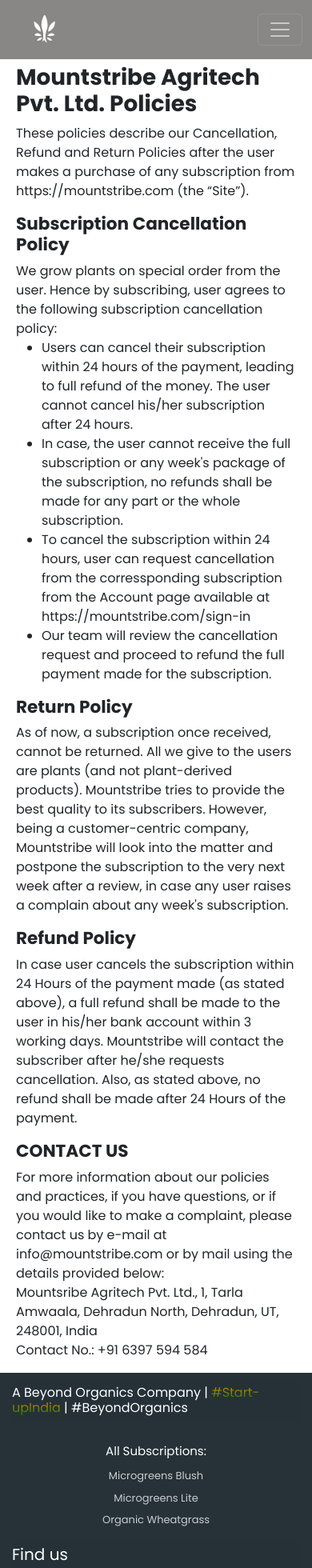
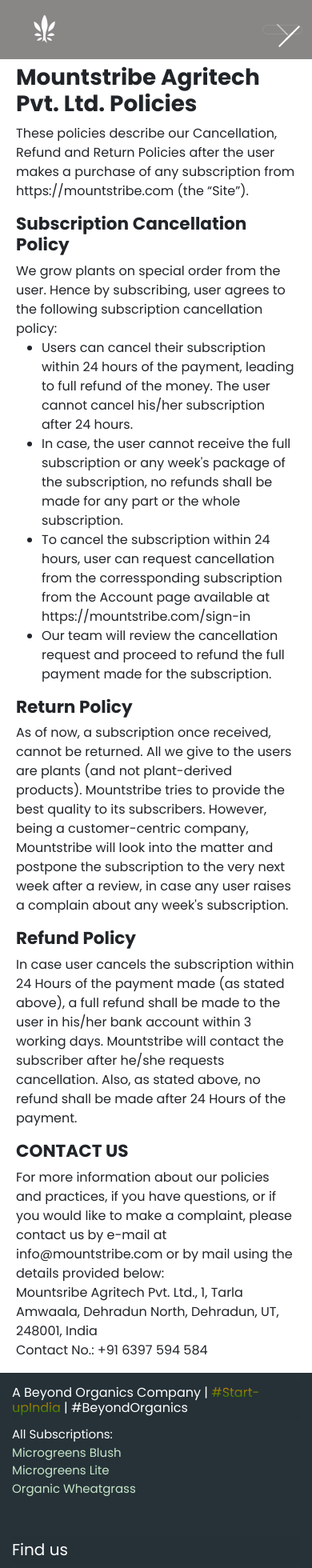
Before and after one commit to 007hyno/Mountstribe-Task1, a React (Create React App) app: page /policies in a window 390 px wide. Shown: the top 1960 px of the page at 80% size. Built offline with nearby package versions, Linux system fonts and the light colour scheme.

Commit message:
added style and animation

```diff
--- a/package.json
+++ b/package.json
@@ -18,7 +18,7 @@
     "jquery": "^3.6.3",
     "mdb-react-ui-kit": "^5.1.0",
     "react": "^18.2.0",
-    "react-bootstrap": "^2.7.0",
+    "react-bootstrap": "^2.7.2",
     "react-dom": "^18.2.0",
     "react-parallax": "^3.5.1",
     "react-router-dom": "^6.6.2",
--- a/src/assets/css/container.css
+++ b/src/assets/css/container.css
@@ -4,7 +4,9 @@
 }
 
 h2{
-  font-weight: bolder;
+  font-weight: 0;
+  color: #06152d;
+  font-size: 2rem;
 }
 
 
--- a/src/assets/css/footer-style.css
+++ b/src/assets/css/footer-style.css
@@ -164,15 +164,16 @@
 		padding: 10px 3px 10px 3px;
 	}
 	p.mb2.footerLinks {
-		display: flex;
-		justify-content: center;
-		align-items: center;
-		flex-direction: column;
+		display: inline;
+		/* display: flex; */
+		/* justify-content: center;
+		align-items: center; */
+		/* flex-direction: column; */
 	}
 	.headin5_amrc{
 		background-color: #00000006;
 		padding: 5px 0px;
-		margin-bottom: 18px;
+		margin-bottom: 6px;
 	}
 	/* removing padding */
 	.nav-link {
@@ -221,4 +222,8 @@
 	.footer_ul_amrc li{
 		margin: 0px 1px !important;
 	}
+
+	.footersubs{
+		display: flex;
+	}
 }
--- a/src/assets/css/home-style.css
+++ b/src/assets/css/home-style.css
@@ -27,13 +27,17 @@
 }
 @media only screen and (max-width: 767px) and (min-width: 501px) {
     .jumbo{
-        padding:0.2rem 0.1rem ;
+        padding:0.4rem 0.1rem ;
     background-color: #eceff1;
     }
     .jumbo-title{
+        margin-top: 40px;
         text-align: center;
         text-transform: capitalize;
         letter-spacing:3.4px;
+    }
+    .jumbo-title h2{
+        font-size: 2rem;
     }
 }
 
@@ -47,8 +51,19 @@
         text-transform: capitalize;
         letter-spacing:2.4px;
         font-weight: 100;
-        margin-top: 10px;
+        margin-top: 40px;
         margin-bottom: -9px;
+
+    }
+    .jumbo-title h2{
+        color: #06152dc5;
+
+    }
+    .jumbo-desc{
+        font-size: 0.8rem;
+        letter-spacing:0px;
+        color: #06152dc5;
+
     }
     .lead{
         font-size: 1rem;
@@ -128,6 +143,8 @@
 }
 
 /*Style for product list*/
+.text-secondary{
+}
 .products-banner {
     padding: 80px 190px;
     background-color: #eceff1;
@@ -150,7 +167,7 @@
 }
 .product-category-name a {
     text-decoration: none;
-    color: #1ecbe1;
+    color: #1ecbe1 !important;
     font-size: 18px;
     transition: all 0.27s ease-in-out;
 }
@@ -169,6 +186,7 @@
         max-width: 100px;
     }
     .product-category-name a {
+
         padding: 4px;
         font-size: 16px;
     }
--- a/src/assets/css/navbarStyle.css
+++ b/src/assets/css/navbarStyle.css
@@ -8,6 +8,55 @@
   transition: 0.25s ease-in;
 
 }
+
+/* 🔴 /// */
+
+.navbar-toggler span {
+  display: block;
+  position: relative;
+  width: 24px;
+  height: 2px;
+  transition: transform 0.5s;
+}
+
+.navbar-toggler span::before,
+.navbar-toggler span::after {
+  content: "";
+  position: absolute;
+  width: 24px;
+  height: 2px;
+  background-color: #fff;
+  transition: transform 0.5s;
+}
+
+.navbar-toggler span::before {
+  transform: translateY(-8px);
+}
+
+.navbar-toggler span::after {
+  transform: translateY(8px);
+}
+
+.navbar-toggler.collapsed span {
+  transform: rotate(45deg);
+}
+
+.navbar-toggler.collapsed span::before {
+  transform: rotate(90deg) translateX(6px);
+}
+
+.navbar-toggler.collapsed span::after {
+  transform: rotate(-90deg) translateX(6px);
+}
+
+/* //🔴  */
+
+
+
+
+
+
+
 .container{
   justify-content: space-evenly;
 /* top: 0;
--- a/src/components/Footer.js
+++ b/src/components/Footer.js
@@ -9,32 +9,32 @@
 				<div className="row">
 					<div className="col-12">
 						<h6 className="headin5_amrc col_white_amrc pt2">A Beyond Organics Company | <span className="start-up">#Start-upIndia</span> | #BeyondOrganics</h6>
-						<p className="mb2 footerLinks">
+						<p className="mb2 footerLinks footersubs">
 
-	          <span className="col_white_amrc  footer-text ">All Subscriptions: </span>
+							<span className="col_white_amrc  footer-text ">All Subscriptions: </span>
 
-					   <Link to='/store/microgreens-blush'><p className='footer-links '> Microgreens Blush</p> </Link>
+							<Link to='/store/microgreens-blush'><span className='footer-links '> Microgreens Blush</span> </Link>
 
-					    <p className='footer-links dash'>|</p>
+							<span className='footer-links dash'>|</span>
 
-						<Link to='/store/microgreens-lite'><p className='footer-links '> Microgreens Lite</p> </Link>
+							<Link to='/store/microgreens-lite'><span className='footer-links '> Microgreens Lite</span> </Link>
 
-					    <p className='footer-links dash'>|</p>
+							<span className='footer-links dash'>|</span>
 
-						<Link to='/store/organic-wheatgrass'><p className='footer-links '> Organic Wheatgrass</p> </Link>
+							<Link to='/store/organic-wheatgrass'><span className='footer-links '> Organic Wheatgrass</span> </Link>
 
-	                </p>
+						</p>
 					</div>
 				</div>
 				<div className="row">
 					<div className=" col-sm-4 col-md col-sm-4  col-12 col">
-						<h5 className="headin5_amrc col_white_amrc pt2 rp">Find us</h5>
-						<p className="mb9"> Mountstribe is a startup nestled in the Himalayas. We want to change the landscape of Indian Agricultural industry by producing and providing Highly Nutritious & Chemical-Free 'Organic' food.</p>
-						<p><i className="fa fa-location-arrow"></i> C/O Balam Singh, 1 Tarla Amwaala, Dehradun, Uttarakhand - 248001 </p>
-						<p><i className="fa fa fa-envelope"></i> info@mountstribe.com  </p>
+						<h5 className="headin5_amrc col_white_amrc pt2 rp mt-5">Find us</h5>
+						<p className="mb7"> Mountstribe is a startup nestled in the Himalayas. We want to change the landscape of Indian Agricultural industry by producing and providing Highly Nutritious & Chemical-Free 'Organic' food.</p>
+						<p><i className="fa fa-location-arrow mt-4"></i> C/O Balam Singh, 1 Tarla Amwaala, Dehradun, Uttarakhand - 248001 </p>
+						<p><i className="fa fa fa-envelope mt-4"></i> info@mountstribe.com  </p>
 					</div>
 					<div className=" col-sm-4 col-md  col-6 col">
-						<h5 className="headin5_amrc col_white_amrc pt2">Quick links</h5>
+						<h5 className="headin5_amrc col_white_amrc pt2 mt-4">Quick links</h5>
 						<ul className="footer_ul_amrc">
 							<li><Link to='/' className=''>Home</Link></li>
 							<li><Link to='/store' className=''>Store</Link></li>
@@ -44,7 +44,7 @@
 						</ul>
 					</div>
 					<div className=" col-sm-4 col-md  col-6 col">
-						<h5 className="headin5_amrc col_white_amrc pt2">Resources</h5>
+						<h5 className="headin5_amrc col_white_amrc pt2 mt-4">Resources</h5>
 						<ul className="footer_ul_amrc">
 							<li><Link to='/terms-and-conditions' className=''>Terms & Conditions</Link></li>
 							<li><Link to='/privacy-policy' className=''>Privacy Policy</Link></li>
--- a/src/components/NavCom.js
+++ b/src/components/NavCom.js
@@ -1,4 +1,4 @@
-import React,{useState,useEffect} from 'react'
+import React, { useState, useEffect } from 'react'
 import { Link } from "react-router-dom";
 // import { Navbar, Nav } from 'react-bootstrap';
 
@@ -6,35 +6,43 @@
 
 import '../assets/css/navbarStyle.css';
 // --------------------------
-import {Container,Nav,Navbar,NavDropdown} from 'react-bootstrap';
+import { Container, Nav, Navbar, NavDropdown } from 'react-bootstrap';
 
 
 function NavCom() {
 	const [colorChange, setColorchange] = useState(false);
+	const [open, setOpen] = useState(false);
 
 	useEffect(() => {
 		setColorchange(false)
-		window.scrollTo(0,0)
-  }, [])
-  const changeNavbarColor = () =>{
-		if(window.scrollY >= 80){
+		window.scrollTo(0, 0)
+	}, [])
+	const changeNavbarColor = () => {
+		if (window.scrollY >= 80) {
 			setColorchange(true);
 		}
-		else{
+		else {
 			setColorchange(false);
 		}
-  };
+	};
 
 	window.addEventListener('scroll', changeNavbarColor);
 
 	return (
+
+
+
+
 		<Navbar bg="dark" variant="dark" expand="lg" className={colorChange? 'navbar-css2' : 'navbar-css' }>
 			<Container>
 				<Navbar.Brand href="/">
 					<img className={colorChange? 'logo2' : 'logo' } src={image}  alt="Logo" color='#000000' />
 				</Navbar.Brand>
-				<Navbar.Toggle aria-controls="basic-navbar-nav" />
-				<Navbar.Collapse id="basic-navbar-nav" className='navlink-cont'>
+				{/* <Navbar.Toggle aria-controls="basic-navbar-nav" /> */}
+				<Navbar.Toggle onClick={() => setOpen(!open)} />
+
+
+				<Navbar.Collapse id="basic-navbar-nav" className='navlink-cont' in={open}>
 					<Nav className="me-auto">
 					<Nav.Link ><Link to='/' className='nav-link '>Home</Link></Nav.Link>
 						<Nav.Link ><Link to='/about' className='nav-link '>About</Link></Nav.Link>
@@ -45,6 +53,8 @@
 				</Navbar.Collapse>
 			</Container>
 		</Navbar>
+
+
 	)
 }
 
```
Also changed, not shown: 1 other file (tests, documents, lock files or other folders).
